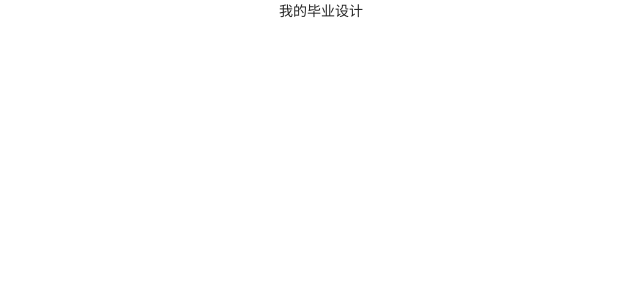
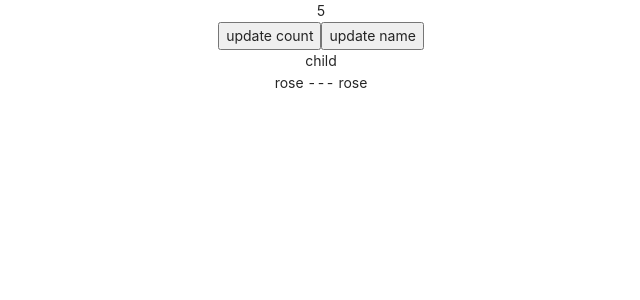
Before and after one commit to FlashWo1f/design, a React (Create React App) app: page / in a window 1280 px wide. Shown: the top 300 px of the page, without its empty margins (319-959 px from the left). Built offline with nearby package versions, Linux system fonts and the light colour scheme.

Commit message:
hooks test

```diff
--- a/src/pages/Main/index.tsx
+++ b/src/pages/Main/index.tsx
@@ -1,8 +1,39 @@
-import React from 'react';
+import React, { memo, useState, useEffect, useRef } from 'react';
 import { Button } from 'antd';
 
-export default function Main() {
+const Child = memo((props: any) => {
+  console.log('child render...', props.data)
+  const [name, setName] = useState(props.data)
   return (
-    <div>我的毕业设计</div>
+    <div>
+      <div>child</div>
+      <div>{name} --- {props.data}</div>
+    </div>
+  );
+})
+export default function Hook() {
+  console.log('Hook render...')
+  const [count, setCount] = useState(0)
+  const [name, setName] = useState('rose')
+
+  const countRef = useRef(0)
+  useEffect(() => {
+    console.log('use effect...', count)
+    const timer = setInterval(() => {
+      console.log('timer...count:', countRef.current)
+      setCount(++countRef.current)
+    }, 1000)
+    return () => clearInterval(timer)
+  }, [])
+
+  return (
+    <div>
+      <div>
+        {count}
+      </div>
+      <button onClick={() => setCount(count + 1)}>update count </button>
+      <button onClick={() => setName('jack')}>update name </button>
+      <Child data={name} />
+    </div>
   )
 }
```
